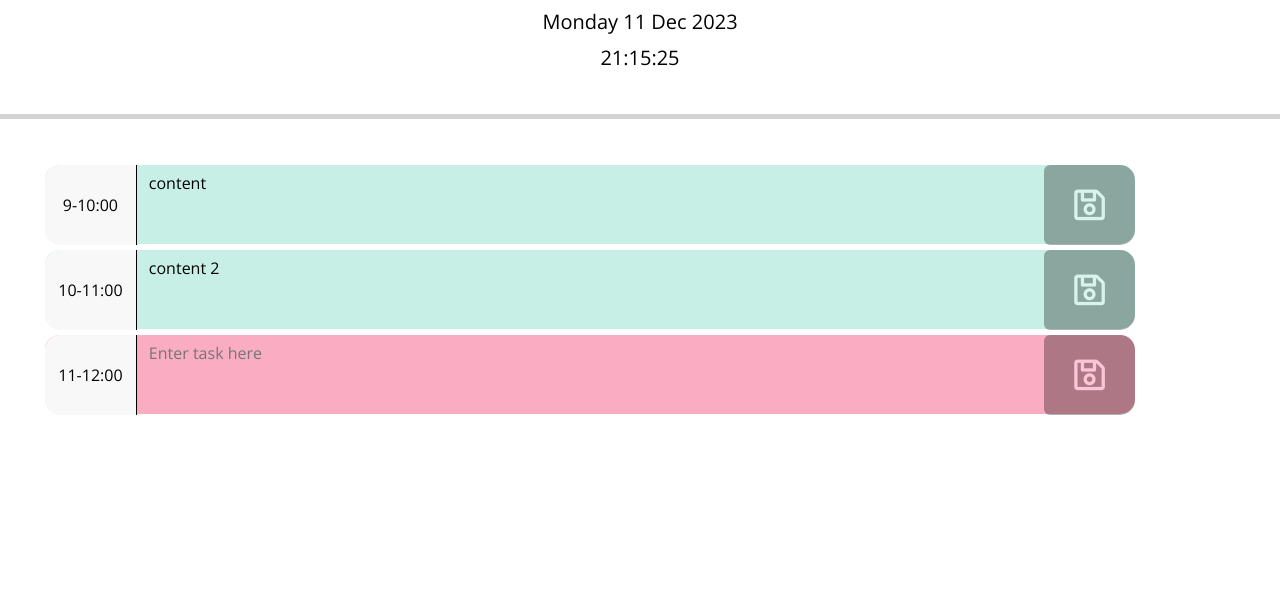
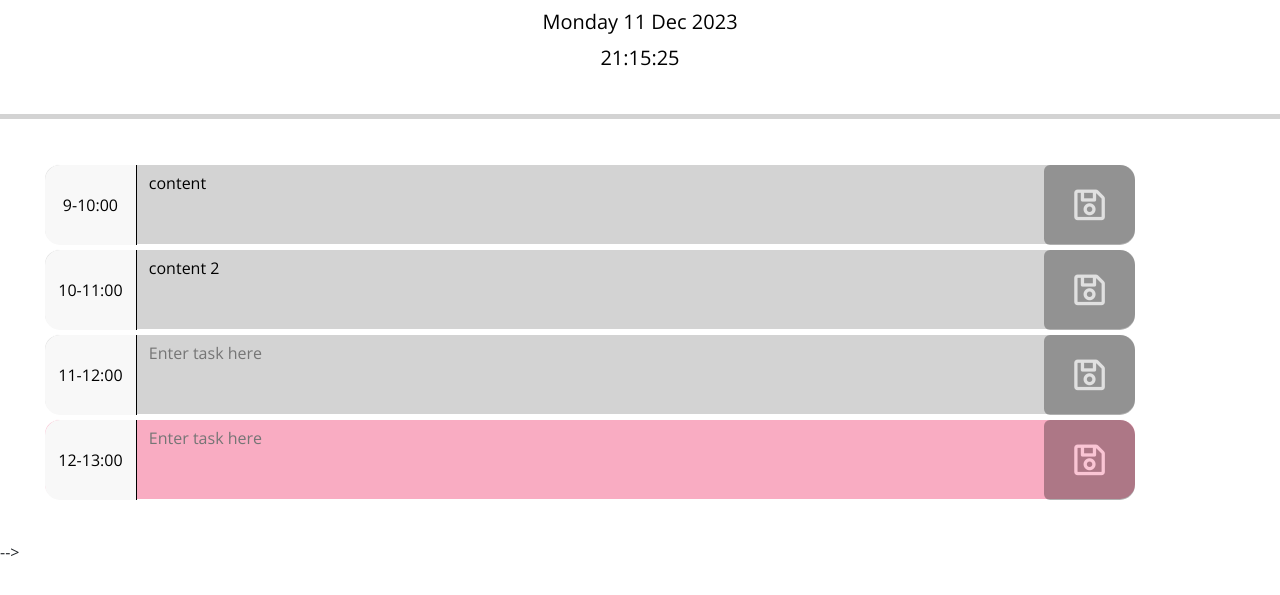
Before and after one commit to rosiegalezia/daily-planner, a plain HTML site: page index.html in a window 1280 px wide. Shown: the part 139-734 px from the top of the page. Drawn offline with nearby package versions, Linux system fonts and the light colour scheme.

Commit message:
fixed the display of the past/present/future formatting

```diff
--- a/Assets/script.js
+++ b/Assets/script.js
@@ -34,27 +34,37 @@ var // Sets timer to check time every second
 // console.log(currentHour)
 
 // // manipulating currentHour for testing
-var currentHour = 11
+var currentHour = 12
 
 //loop through all the blocks
 
 // while (8 < currentHour < 19){}
 
-// //set all the timeblocks to future by default
-$(".time-block").addClass("future")
+
 
 for (var i = 0; i < blockCount; i++) {
+
+    // set all the timeblocks to future by default
+    $(".time-block").addClass("future")
+
     if (currentHour === 9) {
         $("#block1").removeClass("past future").addClass("present")
     } else
         if (currentHour === 10) {
-            $("#block1").removeClass("present").addClass("past")
+            $("#block1").removeClass("present future").addClass("past")
             $("#block2").removeClass("past future").addClass("present")
         } else
             if (currentHour === 11) {
-                $("#block1 block2").removeClass("present").addClass("past")
+                $("#block1").removeClass("present future").addClass("past")
+                $("#block2").removeClass("present future").addClass("past")
                 $("#block3").removeClass("past future").addClass("present")
-            }
+            } else
+                if (currentHour === 12) {
+                    $("#block1").removeClass("present future").addClass("past")
+                    $("#block2").removeClass("present future").addClass("past")
+                    $("#block3").removeClass("present future").addClass("past")
+                    $("#block4").removeClass("past future").addClass("present")
+                }
 
 }
 
--- a/index.html
+++ b/index.html
@@ -59,7 +59,7 @@
         </button>
       </div>
 
-      <!-- <div id="block4" class="blockElement time-block row">
+      <div id="block4" class="blockElement time-block row">
         <div class="hour col-lg-1 col-sm-2">12-13:00</div>
         <textarea name="textarea" class="textArea col-sm-8 col-lg-10" placeholder="Enter task here"></textarea>
         <button class="btn saveBtn col-lg-1 col-sm-2">
@@ -67,7 +67,7 @@
         </button>
       </div>
 
-      <div id="block5" class="blockElement time-block row">
+      <!-- <div id="block5" class="blockElement time-block row">
         <div class="hour col-lg-1 col-sm-2">13-14:00</div>
         <textarea name="textarea" class="textArea col-sm-8 col-lg-10" placeholder="Enter task here"></textarea>
         <button class="btn saveBtn col-lg-1 col-sm-2">
@@ -81,7 +81,7 @@
         <button class="btn saveBtn col-lg-1 col-sm-2">
           <i class="far fa-save"></i>
         </button> -->
-      </div>
+      </div> -->
       <!-- Timeblocks go here -->
     </div>
 
```
